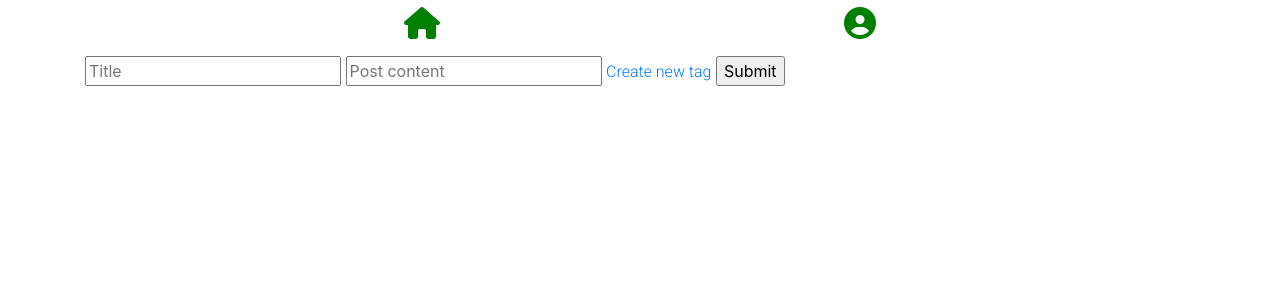
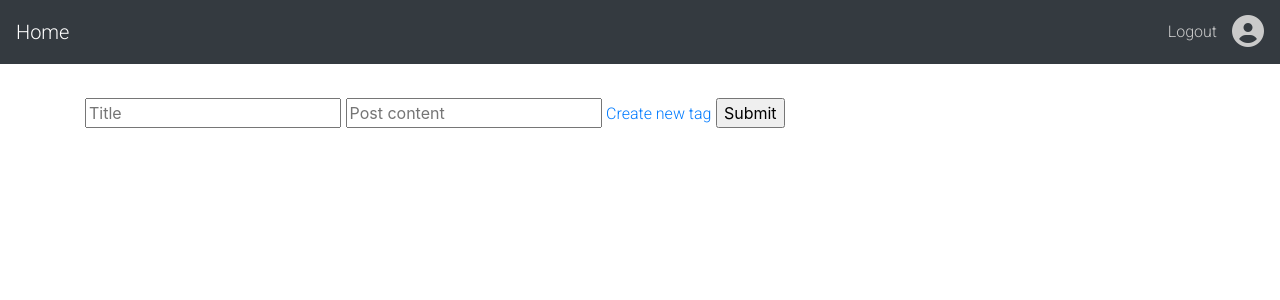
Before and after one commit to Perkles/a-django-blog, a Django app: a page that uses templates/base.html in a window 1280 px wide. Shown: the top 300 px of the page. Run offline with Django 3.2, Linux system fonts and the light colour scheme; the visitor is signed in with stand-in values (Sample User, id 1); data that the repository does not hold is empty; some libraries are stand-ins or nearby versions.

Commit message:
Add navmenu

```diff
--- a/static/css/base.css
+++ b/static/css/base.css
@@ -15,16 +15,25 @@
     color: #cecece;
 }
 
-nav{
+.navbar{
     display: flex;
-    justify-content: space-evenly;
+    justify-content: space-between;
+    margin-bottom: 2vw;
 }
-
-nav a{
+.navbar a{
+    color: #cacaca;
+    text-decoration: none;
+}
+.navbar a:hover{
+    color: #ffffff;
+}
+.navbar-item{
+    margin-left: 15px;
+}
+.navbar-manager{
+    display: flex;
+    flex-direction: row-reverse;
+}
+.navbar-manager-login a{
     font-size: 2rem;
-    color: green;
 }
-nav a:hover{
-    font-size: 2.1rem;
-    color: purple;
-}
--- a/templates/base.html
+++ b/templates/base.html
@@ -11,13 +11,30 @@
         <script src="https://kit.fontawesome.com/0303a14a5f.js" crossorigin="anonymous"></script>
     </head>
     <body>
-        <nav>
-            <a href="{% url 'home' %}"><i class="fas fa-home"></i></a>
-            {% if user.is_authenticated %}
-                <a href="{% url 'post-list' user.username %}"><i class="fas fa-user-circle"></i></a>
-            {% else %}
-                <a href="{% url 'login' %}"><i class="fas fa-user-circle"></i></a>
-            {% endif %}
+
+        <nav class="navbar navbar-expand-lg navbar-dark bg-dark">
+            <div class="navbar-title">
+                <a class="navbar-brand" href="{% url 'home' %}">Home</i></a>
+            </div>
+
+            <div class="navbar-manager">
+                <div class="navbar-item">
+                    <div class="navbar-manager-login">
+                        {% if user.is_authenticated %}
+                            <a href="{% url 'post-list' user.username %}"><i class="fas fa-user-circle"></i></a>
+                        {% else %}
+                            <a href="{% url 'login' %}"><i class="fas fa-user-circle"></i></a>
+                        {% endif %}
+                    </div>
+                </div>
+                <div class="navbar-item">
+                    <div class="navbar-manager-logout">
+                        {% if user.is_authenticated %}
+                            <a href="{% url 'logout' %}">Logout</i></a>
+                        {% endif %}
+                    </div>
+                </div>
+            </div>
         </nav>
 
         <div class="container">
--- a/templates/home.html
+++ b/templates/home.html
@@ -4,12 +4,6 @@
 
 {% block content %}
     <div class="container">
-        <h1>Mussum Ipsum</h1>
-        <h2>Cacilds vidis litro abertis</h2>
-        <h3>Nullam a nisl</h3>
-        <h4>Aenean sit amet nisi</h4>
-
-        <p>Mussum Ipsum, cacilds vidis litro abertis. Posuere libero varius. Nullam a nisl ut ante blandit hendrerit. Aenean sit amet nisi. Em pé sem cair, deitado sem dormir, sentado sem cochilar e fazendo pose. Quem num gosta di mim que vai caçá sua turmis! Mé faiz elementum girarzis, nisi eros vermeio.</p>
 
         {% for post in posts %}
 
```
